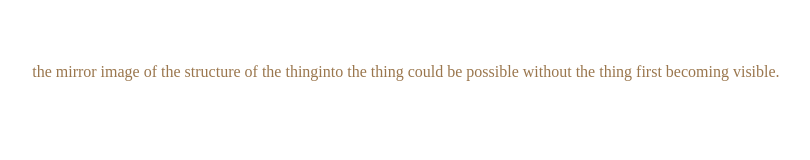
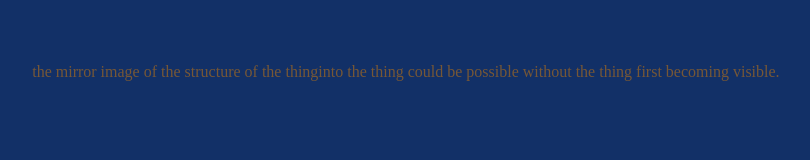
Before and after one commit to abhijithraju/foundpoety, a plain HTML site: page index.html in a window 1280 px wide. Shown: the whole page, without its empty margins (39-849 px from the left). Drawn offline with Linux system fonts and the light colour scheme.

Commit message:
justarrenging

```diff
--- a/abhi.css
+++ b/abhi.css
@@ -1,5 +1,9 @@
+
 .hj{
     margin:5%;
     color:rgba(136, 94, 46, 0.852);
 
 }
+ body{ background:#123067
+
+}
```
Also changed, not shown: 1 other file.
